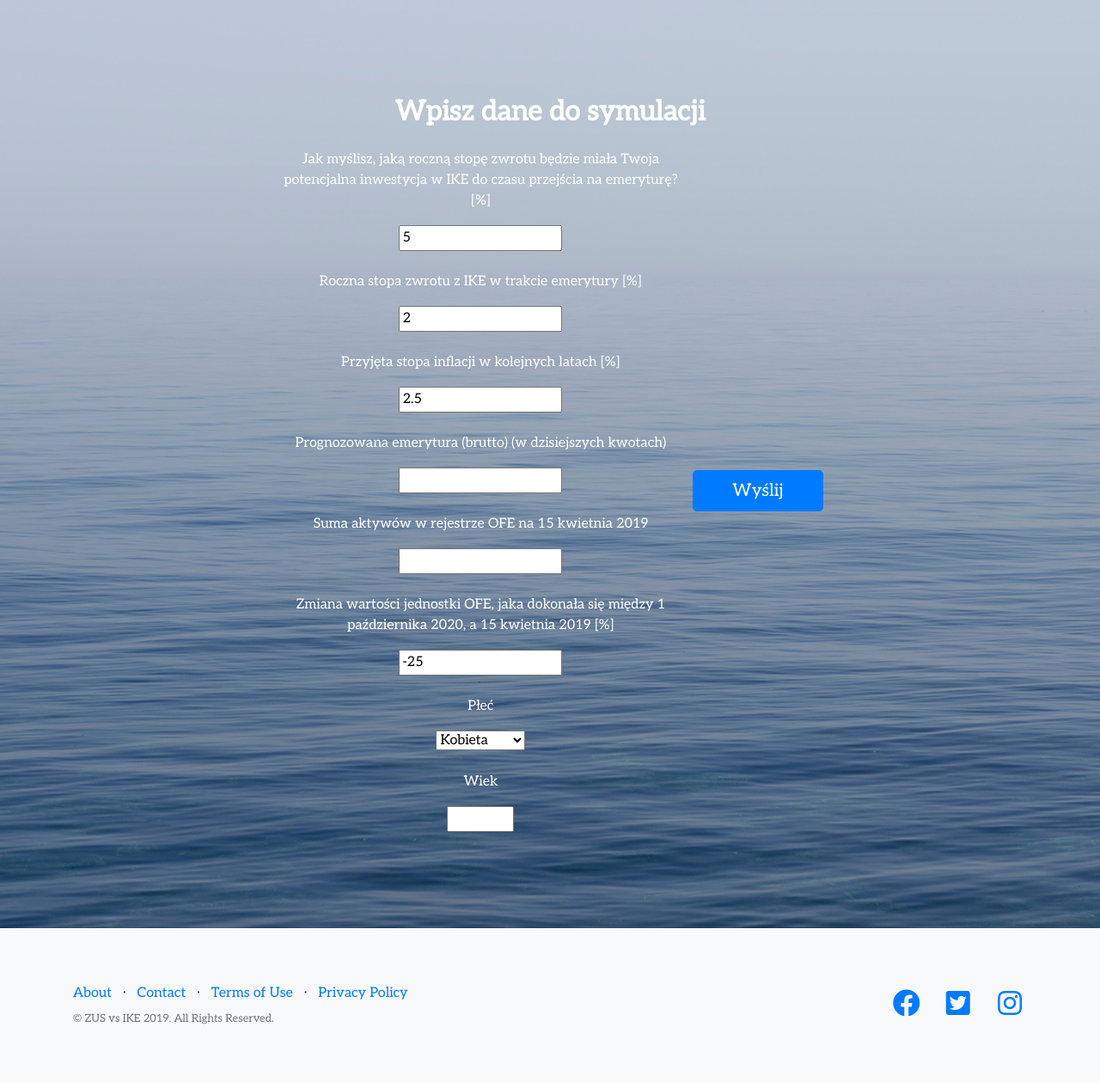
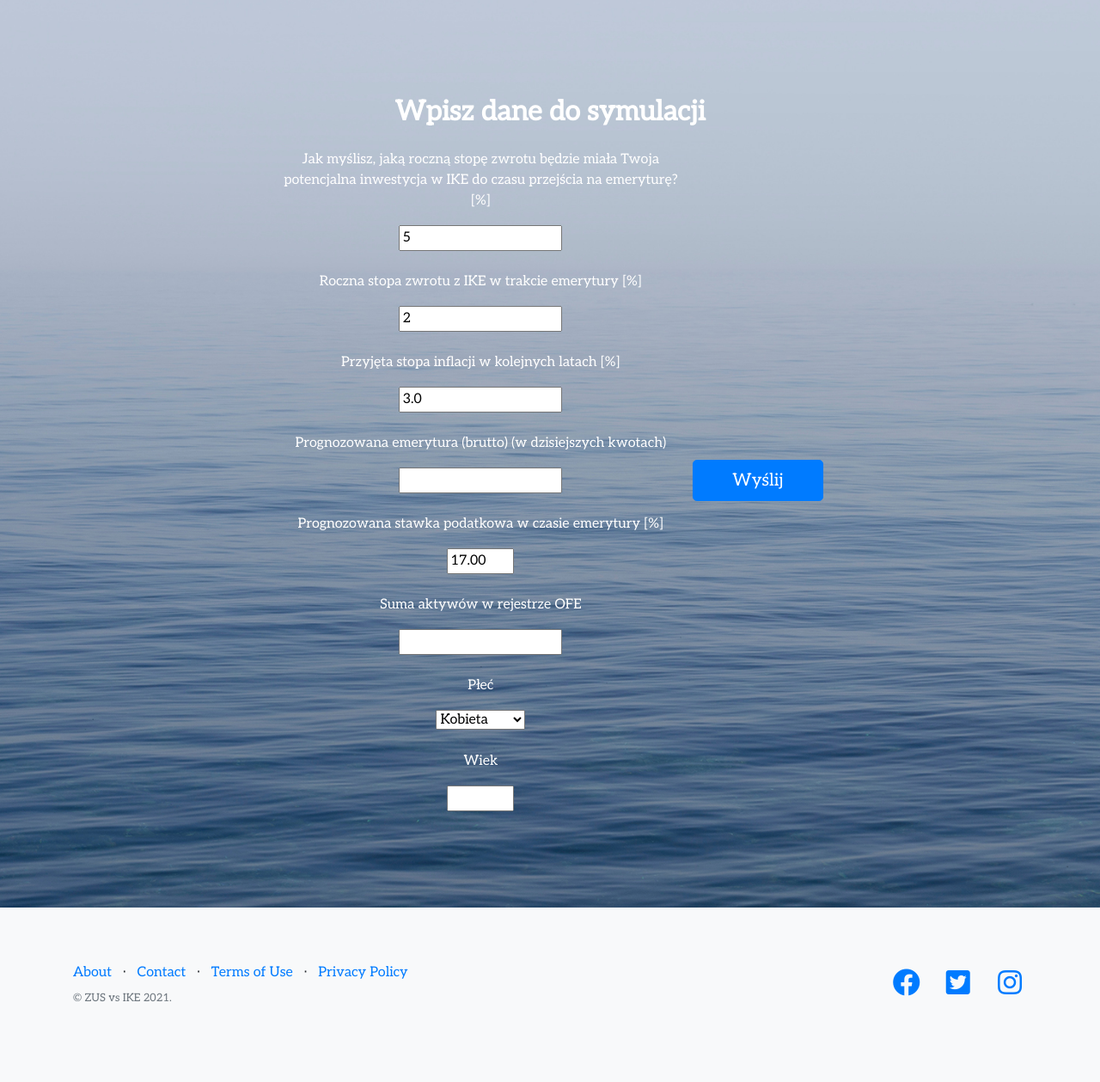
Before and after one commit to mwrabel/ofe-decision, a Flask app: page / in a window 1280 px wide. Shown: the part 3986-5245 px from the top of the page at 86% size. After the commit the page ends 5151 px from the top, so only its background shows below. Run offline with Flask 2, Linux system fonts and the light colour scheme; some libraries are stand-ins or nearby versions.

Commit message:
update 2021

```diff
--- a/main.py
+++ b/main.py
@@ -28,7 +28,8 @@
     ofe = float(request.form.get('ofe').replace(',', '.'))
     kobieta = int(request.form.get('kobieta'))
     wiek = int(request.form.get('wiek'))
-    zmiana_wartosci_jednostki_ofe = float(request.form.get('zmiana_wartosci_jednostki_ofe').replace(',', '.'))/100
+    # zmiana_wartosci_jednostki_ofe = float(request.form.get('zmiana_wartosci_jednostki_ofe').replace(',', '.'))/100
+    stawka_pit = float(request.form.get('stawka_pit').replace(',', '.'))/100
 
     pension = Pension(r=r,
                       r_em=r_em,
@@ -37,7 +38,8 @@
                       ofe=ofe,
                       kobieta=kobieta,
                       wiek=wiek,
-                      zmiana_wartosci_jednostki_ofe=zmiana_wartosci_jednostki_ofe)
+                      zmiana_wartosci_jednostki_ofe=0,  # feature temporarily disabled
+                      stawka_pit=stawka_pit)
     pension.main()
 
     suma_dodatku_od_zus = str(int(np.round(pension.suma_dodatku_od_zus, 0)))
--- a/templates/index.html
+++ b/templates/index.html
@@ -125,16 +125,19 @@
                 <input type="number" name="r_em" min="-100" value="2" step="0.01" required><br><br>
 
                 <p>Przyjęta stopa inflacji w kolejnych latach [%]</p>
-                <input type="number" name="inflacja" value="2.5" step="0.01" required><br><br>
+                <input type="number" name="inflacja" value="3.0" step="0.01" required><br><br>
 
                 <p>Prognozowana emerytura (brutto) (w dzisiejszych kwotach)</p>
                 <input type="number" name="prognozowana_emerytura_brutto" min="0" step="1.00" required><br><br>
 
-                <p>Suma aktywów w rejestrze OFE na 15 kwietnia 2019</p>
+                <p>Prognozowana stawka podatkowa w czasie emerytury [%]</p>
+                <input type="number" name="stawka_pit" value="17.00" min="0" max="99" step="1.00" required><br><br>
+
+                <p>Suma aktywów w rejestrze OFE</p> <!--na 15 kwietnia 2019-->
                 <input type="number" name="ofe" min="0" step="1.00" required><br><br>
 
-                <p>Zmiana wartości jednostki OFE, jaka dokonała się między 1 października 2020, a 15 kwietnia 2019 [%]</p>
-                <input type="number" name="zmiana_wartosci_jednostki_ofe" min=-100 value="-25" step="1" required><br><br>
+<!--                <p>Zmiana wartości jednostki OFE, jaka dokonała się między 1 października 2020, a 15 kwietnia 2019 [%]</p>-->
+<!--                <input type="number" name="zmiana_wartosci_jednostki_ofe" min=-100 value="0" step="1" required><br><br>-->
 
                 <p>Płeć</p>
                 <select name="kobieta" form="wynik_form">
--- a/templates/template.html
+++ b/templates/template.html
@@ -86,7 +86,7 @@
               <a href="#">Privacy Policy</a>
             </li>
           </ul>
-          <p class="text-muted small mb-4 mb-lg-0">&copy; ZUS vs IKE 2019. All Rights Reserved.</p>
+          <p class="text-muted small mb-4 mb-lg-0">&copy; ZUS vs IKE 2021.</p>
         </div>
         <div class="col-lg-6 h-100 text-center text-lg-right my-auto">
           <ul class="list-inline mb-0">
```
Also changed, not shown: zus_czy_ike.py (+8 -6 lines).
